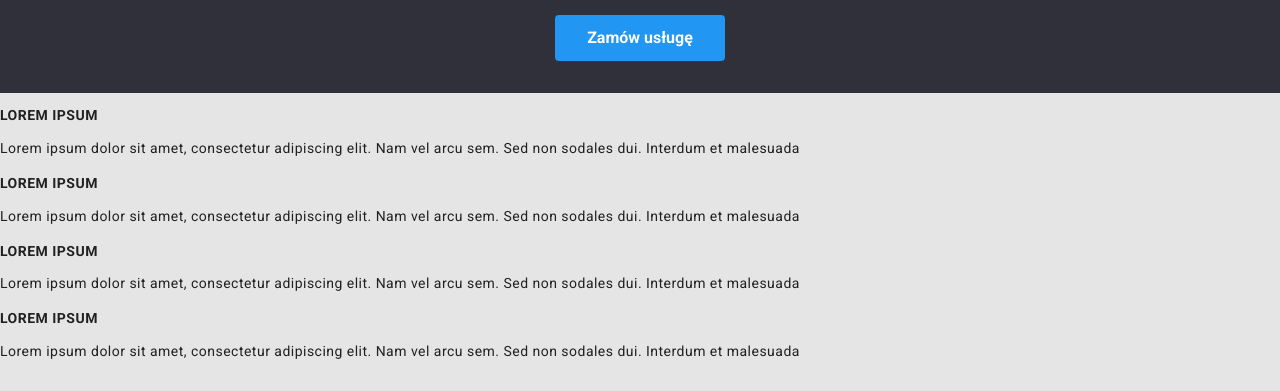
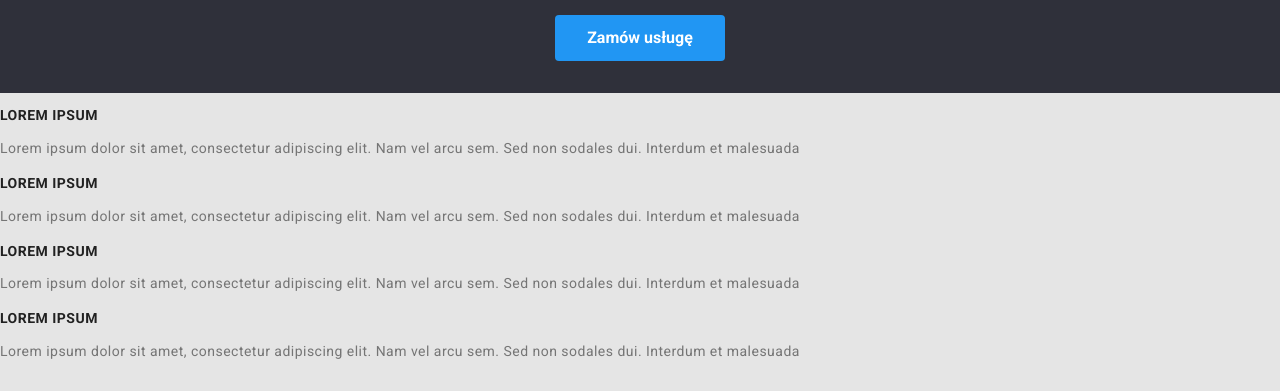
Before and after one commit to WiktorRLewandowski/goit-markup-hw-02, a plain HTML site: page index.html in a window 1280 px wide. Shown: the part 298-689 px from the top of the page. Drawn offline with Linux system fonts and the light colour scheme.

Commit message:
Update styles.css

```diff
--- a/css/styles.css
+++ b/css/styles.css
@@ -157,6 +157,7 @@ body {
   text-transform: uppercase;
 }
 .advantages .text {
+  color: var(--secondary-font-clr);
   font-size: 14px;
   line-height: 1.71;
 }
```
